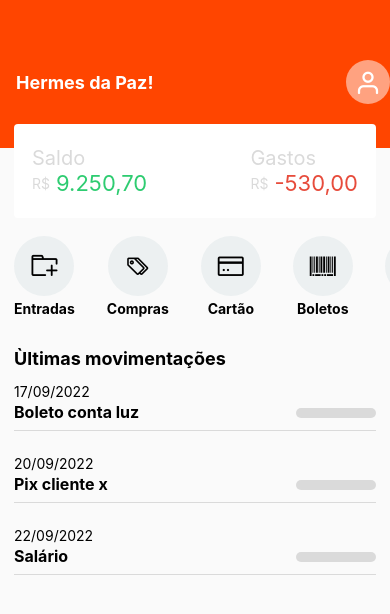
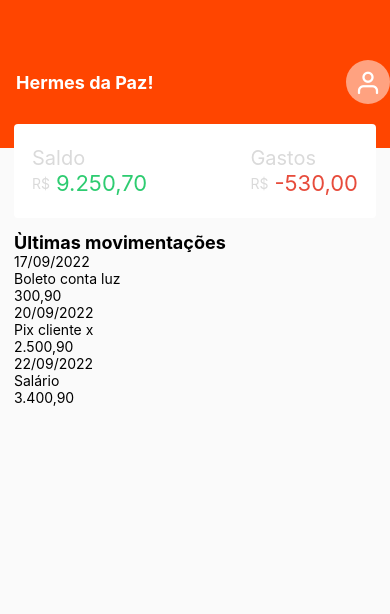
Before and after one commit to dapaz-programador/livro-caixa1, a React Native app: screen / in a window 390 px wide. Shown: the top 614 px of the page. Built offline with nearby package versions, Linux system fonts and the light colour scheme.

Commit message:
Revert "01/03/24 17:15"
This reverts commit 188311647fa3840f2058179e712cceac7054dd74.

```diff
--- a/babel.config.js
+++ b/babel.config.js
@@ -2,8 +2,5 @@ module.exports = function(api) {
   api.cache(true);
   return {
     presets: ['babel-preset-expo'],
-    plugins: [
-      'react-native-reanimated/plugin',
-    ],
   };
 };
--- a/src/components/Actions/index.js
+++ /dev/null
@@ -1,84 +0,0 @@
-import React from 'react';
-import {
-     View,
-     Text,
-     StyleSheet,
-     TouchableOpacity,
-     ScrollView,
-     } from 'react-native';
-
-     import { AntDesign} from '@expo/vector-icons'
-
-export default function Actions() {
- return (
-   <ScrollView style={styles.container} horizontal={true} showsHorizontalScrollIndicator={false}>
-
-    <TouchableOpacity style={styles.ActionButton}>
-        <View style={styles.areaButton}>
-            <AntDesign name='addfolder' size={26} color="#000" />
-        </View>
-        <Text style={styles.labelButton}>Entradas</Text>
-    </TouchableOpacity>
-
-    <TouchableOpacity style={styles.ActionButton}>
-        <View style={styles.areaButton}>
-            <AntDesign name='tagso' size={26} color="#000" />
-        </View>
-        <Text style={styles.labelButton}>Compras</Text>
-    </TouchableOpacity>
-
-    <TouchableOpacity style={styles.ActionButton}>
-        <View style={styles.areaButton}>
-            <AntDesign name='creditcard' size={26} color="#000" />
-        </View>
-        <Text style={styles.labelButton}>Cartão</Text>
-    </TouchableOpacity>
-
-    <TouchableOpacity style={styles.ActionButton}>
-        <View style={styles.areaButton}>
-            <AntDesign name='barcode' size={26} color="#000" />
-        </View>
-        <Text style={styles.labelButton}>Boletos</Text>
-    </TouchableOpacity>
-
-    <TouchableOpacity style={styles.ActionButton}>
-        <View style={styles.areaButton}>
-            <AntDesign name='setting' size={26} color="#000" />
-        </View>
-        <Text style={styles.labelButton}>Cota</Text>
-    </TouchableOpacity>
-
-
-
-
-   </ScrollView>
-  );
-}
-
-const styles = StyleSheet.create({
-    container:{
-        maxHeight: 84,
-        marginBottom: 14,
-        marginTop: 18,
-        paddingEnd: 14,
-        paddingStart: 14,
-
-    },
-    ActionButton:{
-        alignItems: 'center',
-        marginRight: 32,
-    },
-    areaButton:{
-        backgroundColor: '#ecf0f1',
-        height: 60,
-        width: 60,
-        borderRadius: 30,
-        justifyContent: 'center',
-        alignItems: 'center',
-    },
-    labelButton:{
-        marginTop: 4,
-        textAlign: 'center',
-        fontWeight: 'bold'
-    }
-})
--- a/src/components/Moviments/index.js
+++ b/src/components/Moviments/index.js
@@ -1,4 +1,3 @@
-import React, { useState } from 'react';
 import {
     View,
     Text,
@@ -8,70 +7,23 @@ import {
 
 
 export default function Moviments({data }) {
-    const [showValue, setShowValue] = useState(false);
+ return (
+   <TouchableOpacity style={StyleSheet.container}>
+    <Text style={style.data}>{data.date}</Text>
 
- return (
-   <TouchableOpacity style={Styles.container} onPress={() => setShowValue(!showValue)} >
-    <Text style={Styles.data}>{data.date}</Text>
+    <View style={style.content}>
+        <Text style={style.label}>{data.label}</Text>
 
-    <View style={Styles.content}>
-        <Text style={Styles.label}>{data.label}</Text>
-
-      { showValue ? (
-          <Text
-           style={data.type === 1 ? Styles.value : Styles.expenses}
-           >
-          {data.type === 1 ? `R$ ${data.value}` : `R$ -${data.value}` }
-      </Text>
-      ) : (
-        <View style={Styles.skeleton}>
-
-        </View>
-      )}
-
+        <Text style={style.value}>
+            {data.value}
+        </Text>
     </View>
    </TouchableOpacity>
   );
 }
 
-const Styles = StyleSheet.create({
+const style = StyleSheet.create({
     container:{
-        flex:1,
-        marginBottom: 24,
-        borderBottomWidth: 0.9,  //cria linha
-        borderBottomColor: '#DADADA', // cor da linha
-
-    },
-    content:{
-        flexDirection: 'row',
-        justifyContent: 'space-between',
-        marginTop: 2,
-        marginBottom: 8,
-    },
-    date:{
-        color:'#DADADA',
-        fontWeight: 'bold',
-    },
-    label:{
-        fontWeight: 'bold',
-        fontSize: 16,
-    },
-    value:{
-        fontSize: 16,
-        color:'#2ecc71',
-        fontWeight: 'bold',
-    },
-    expenses:{
-        fontSize: 16,
-        color:'#e74c3c',
-        fontWeight: 'bold',
-    },
-    skeleton:{
-        marginTop: 6,
-        width: 80,
-        height: 10,
-        backgroundColor: '#DADADA',
-        borderRadius: 8,
 
     }
 })
--- a/src/pages/Home/index.js
+++ b/src/pages/Home/index.js
@@ -3,7 +3,6 @@ import { StyleSheet, Text, View, FlatList } from 'react-native';
 import Header from '../../components/Header';
 import Balance from '../../components/Balance';
 import Moviments from '../../components/Moviments';
-import Actions from '../../components/Actions';
 
 const list = [
   {
@@ -38,8 +37,6 @@ export default function Home() {
 
         <Balance saldo="9.250,70" gastos="-530,00"/>
 
-        <Actions/>
-
         <Text style={styles.title}>Ùltimas movimentações</Text>
 
         <FlatList
@@ -65,7 +62,9 @@ const styles = StyleSheet.create({
   title:{
     fontSize: 18,
     fontWeight: 'bold',
-    margin: 14,
+    marginLeft: 14,
+    marginRight: 14,
+    marginTop: 14,
   },
   list:{
     marginStart: 14,
```
